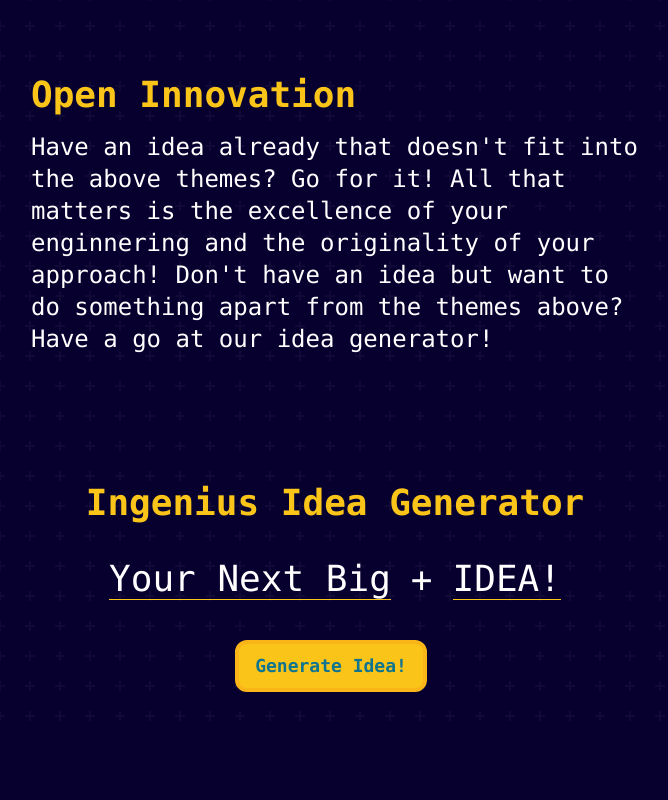
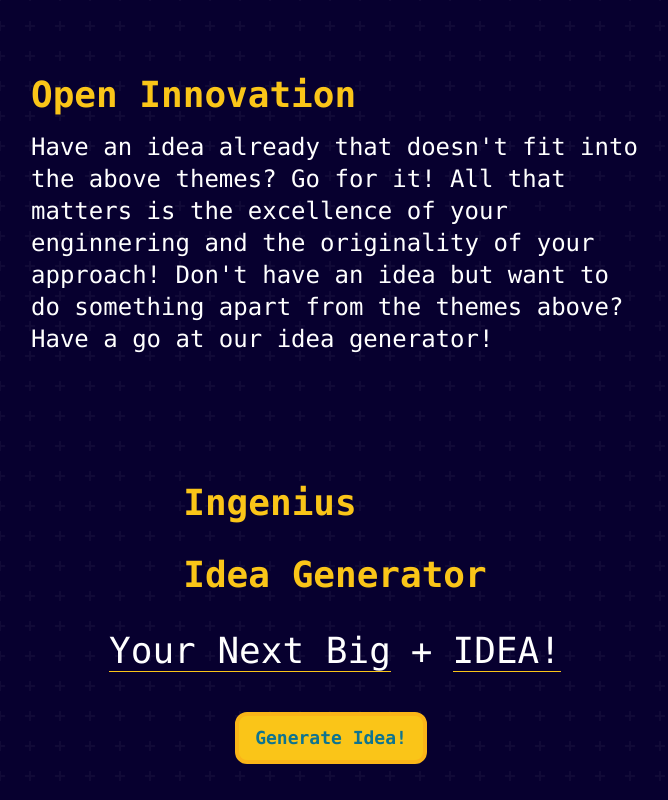
Before and after one commit to NavinShrinivas/Ingenius2023, a Next.js app in the folder ingenius23/: page / in a window 1280 px wide. Shown: the part 4449-5249 px from the top of the page, without its empty margins (305-973 px from the left). Before the commit the page ends 5177 px from the top, so only its background shows below. Built offline with nearby package versions, Linux system fonts and the light colour scheme.

Commit message:
Update ideaGenerator.js

```diff
--- a/ingenius23/src/components/ideaGenerator.js
+++ b/ingenius23/src/components/ideaGenerator.js
@@ -16,8 +16,11 @@ export const IdeaGenerator = () => {
     >
       <div className="flex flex-col items-center justify-center">
         <div className="font-mono">
-          <h1 className="lg:text-4xl text-2xl py-4 text-[#fac518] font-bold">
-            Ingenius Idea Generator
+          <h1 className="text-4xl py-4 text-[#fac518] font-bold">
+            Ingenius
+          </h1>
+ <h1 className="text-4xl py-4 text-[#fac518] font-bold">
+            Idea Generator
           </h1>
         </div>
         <div>
```
